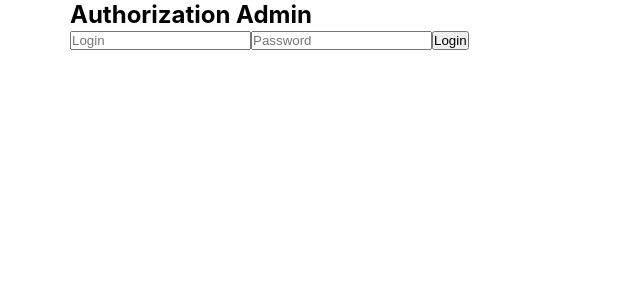
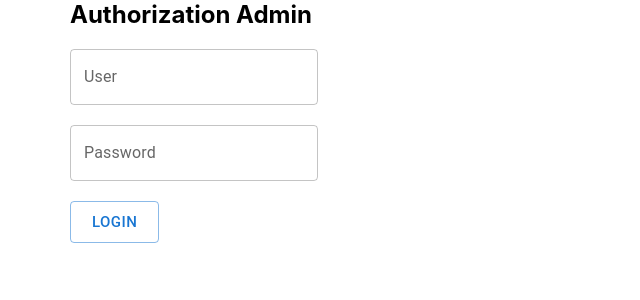
Before and after one commit to Amanbek22/my-pizza, a React (Create React App) app: page /admin in a window 1280 px wide. Shown: the top 300 px of the page, without its empty margins (0-640 px from the left). Built offline with nearby package versions, Linux system fonts and the light colour scheme.

Commit message:
auth logic and save routes

```diff
--- a/package.json
+++ b/package.json
@@ -3,6 +3,9 @@
   "version": "0.1.0",
   "private": true,
   "dependencies": {
+    "@emotion/react": "^11.7.1",
+    "@emotion/styled": "^11.6.0",
+    "@mui/material": "^5.3.1",
     "@testing-library/jest-dom": "^5.16.1",
     "@testing-library/react": "^12.1.2",
     "@testing-library/user-event": "^13.5.0",
--- a/src/App.css
+++ b/src/App.css
@@ -23,6 +23,10 @@ html {
   margin: 0 auto;
 }
 
+.error {
+  color: red;
+}
+
 @media (max-width: 1200px) {
   .container {
     max-width: 996px;
--- a/src/App.js
+++ b/src/App.js
@@ -1,18 +1,26 @@
-import { useState } from 'react';
+import { useEffect, useState } from 'react';
 import './App.css';
 import Header from './componets/header/Header.jsx';
 import Navbar from './componets/navbar/Navbar.jsx';
 import {
-  BrowserRouter as Router,
   Switch,
   Route,
 } from "react-router-dom";
 import Main from './pages/main/Main.jsx';
 import Contacts from './pages/Contacts.jsx';
 import Admin from './pages/admin/Admin.jsx';
+import Dashboard from './pages/dashboard/Dashboard.jsx';
+import PublicRoute from './route/PublicRoute.jsx';
+import PrivateRoute from './route/PrivateRoute.jsx';
 
 function App() {
   const [basket, setBasket] = useState(JSON.parse(localStorage.getItem("basket")) || [])
+  const [isAuth, setIsAuth] = useState(JSON.parse(localStorage.getItem("auth")) || null);
+
+  useEffect(() => {
+    localStorage.setItem("auth", JSON.stringify(isAuth))
+  }, [isAuth])
+
   return (
     <div className="App">
       <Switch>
@@ -26,15 +34,26 @@ function App() {
           <Navbar basket={basket} />
           <Contacts />
         </Route>
-        <Route path="/admin">
-          <Admin />
-        </Route>
-        <Route path="/dashboard">
-          Dashboard
-        </Route>
+        <PublicRoute path="/admin" auth={isAuth} component={() => <Admin setIsAuth={setIsAuth} />} />
+        {/* <Route path="/admin">
+          <Admin setIsAuth={setIsAuth} />
+        </Route> */}
+        <PrivateRoute path="/dashboard" auth={isAuth} component={Dashboard} />
+        {/* <Route path="/dashboard">
+          <Dashboard />
+        </Route> */}
       </Switch>
     </div>
   );
 }
 
 export default App;
+
+
+
+function f(a) {
+  console.log(a);
+}
+
+
+f(5)
--- a/src/pages/admin/Admin.jsx
+++ b/src/pages/admin/Admin.jsx
@@ -1,20 +1,57 @@
 import { useHistory } from "react-router-dom";
+import TextField from '@mui/material/TextField';
+import Button from '@mui/material/Button';
+import { useState } from "react";
 
 
-export default function Admin() {
-    const history = useHistory()
+export default function Admin( {setIsAuth} ) {
+    const [user, setUser] = useState("");
+    const [password, setPassword] = useState("")
+    const [error, setError] = useState("");
+    const [isDisabled, setIsDisabled] = useState(false)
 
     const submit = (e) => {
         e.preventDefault();
-        // TODO: remove after authorize logic
-        history.push("/dashboard")
+        setIsDisabled(true)
+        fetch("https://pizza-app-ulan.herokuapp.com/admin", {
+            method: "POST",
+            headers: {
+                "Content-Type": "application/json"
+            },
+            body: JSON.stringify({
+                login: user,
+                password: password
+            })
+        })
+            .finally(() => {
+                setIsDisabled(false)
+            })
+            .then((res) => res.json())
+            .then((data) => {
+                if(data?.token) {
+                    setIsAuth(data)
+                } else {
+                    setError(data.msg);
+                }
+            })
+            .catch((error) => {
+                console.log(error);
+            })
     }
     return <div className="container">
         <h2>Authorization Admin</h2>
         <form onSubmit={submit}>
-            <input type="text" placeholder="Login" />
-            <input type="password" placeholder="Password" />
-            <button>Login</button>
+            <br />
+            <TextField value={user} onChange={(e) => setUser(e.target.value)}  id="outlined-basic" label="User" variant="outlined" />
+            <br />
+            <br />
+            <TextField value={password} onChange={(e) => setPassword(e.target.value)} id="outlined-basic" label="Password" variant="outlined" type="password" />
+            <br />
+            <br />
+            <Button disabled={isDisabled} type="submit" variant="outlined" size="large">
+                Login
+            </Button>
+            <div className="error">{ error }</div>
         </form>
     </div>;
 }
--- /dev/null
+++ b/src/pages/dashboard/Dashboard.jsx
@@ -0,0 +1,5 @@
+import React from 'react';
+
+export default function Dashboard() {
+  return <div>Dashboard Component</div>;
+}
--- a/src/pages/main/Main.jsx
+++ b/src/pages/main/Main.jsx
@@ -7,7 +7,9 @@ export default function Main(props) {
     const [pizzas, setPizzas] = useState([]);
 
     useEffect(() => {
-        fetch("https://pizza-app-ulan.herokuapp.com/getall/pizza")
+        fetch("https://pizza-app-ulan.herokuapp.com/getall/pizza", {
+            method: "GET"
+        })
             .then((res) => res.json())
             .then((data) => {
                 // Pizza Data
--- /dev/null
+++ b/src/route/PrivateRoute.jsx
@@ -0,0 +1,12 @@
+import { Redirect, Route } from "react-router-dom";
+
+export default function PrivateRoute( {component: Component, path, auth} ) {
+
+    if(!auth) {
+        return <Redirect to="/admin" />
+    }
+
+    return <Route path={path}>
+        <Component />
+    </Route>
+}
--- /dev/null
+++ b/src/route/PublicRoute.jsx
@@ -0,0 +1,12 @@
+import { Redirect, Route } from "react-router-dom";
+
+export default function PublicRoute( {component: Component, path, auth} ) {
+
+    if(auth) {
+        return <Redirect to="/dashboard" />
+    }
+
+    return <Route path={path}>
+        <Component />
+    </Route>
+}
```
Also changed, not shown: 1 other file (tests, documents, lock files or other folders).
